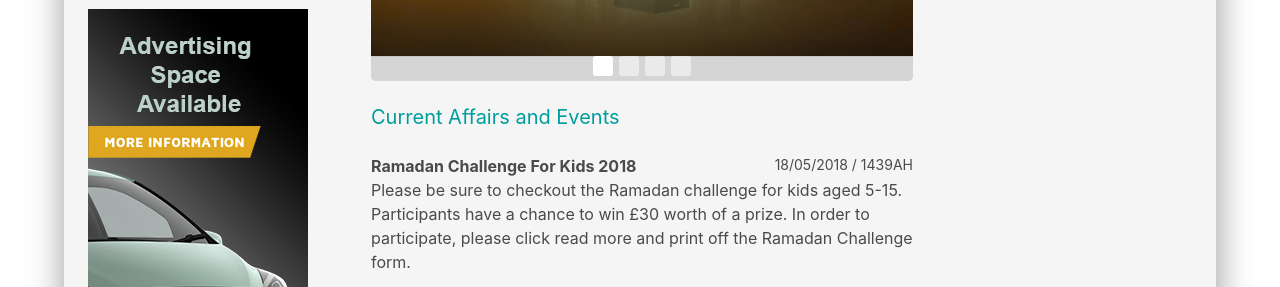
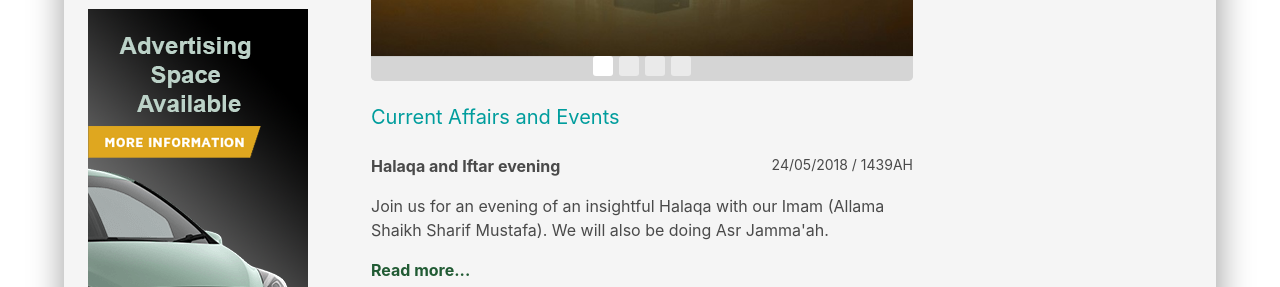
Before and after one commit to marksgatemuslimcommunity/marksgatemuslimcommunity.github.io, a plain HTML site: page index.html in a window 1280 px wide. Shown: the part 651-938 px from the top of the page. Drawn offline with nearby package versions, Linux system fonts and the light colour scheme; no server answers; a script that the page names is missing.

Commit message:
added halaqa poster

```diff
--- a/index.html
+++ b/index.html
@@ -139,6 +139,23 @@
                 <div class="columns">
                     <div class="column is-two-thirds">
                         <h3 class="sub-heading subtitle">Current Affairs and Events</h3>
+                        <article class="media">
+
+                            <div class="media-content">
+                                <div class="content">
+                                    <p>
+                                        <strong>Halaqa and Iftar evening</strong> <small style="float: right">24/05/2018 / 1439AH</small>
+                                        <br>
+                                        <p>
+                                        Join us for an evening of an insightful Halaqa with our Imam (Allama Shaikh Sharif Mustafa). We will also be doing Asr Jamma'ah.
+                                        </p>
+
+                                    <p>
+                                        <strong><a href="news-and-events.html"> Read more...</a></strong>
+                                    </p>
+                                </div>
+                            </div>
+                        </article>
                         <article class="media">
 
                             <div class="media-content">
```
Also changed, not shown: news-and-events.html (+18 -0 lines), image/iftar-evening.jpg (added).
